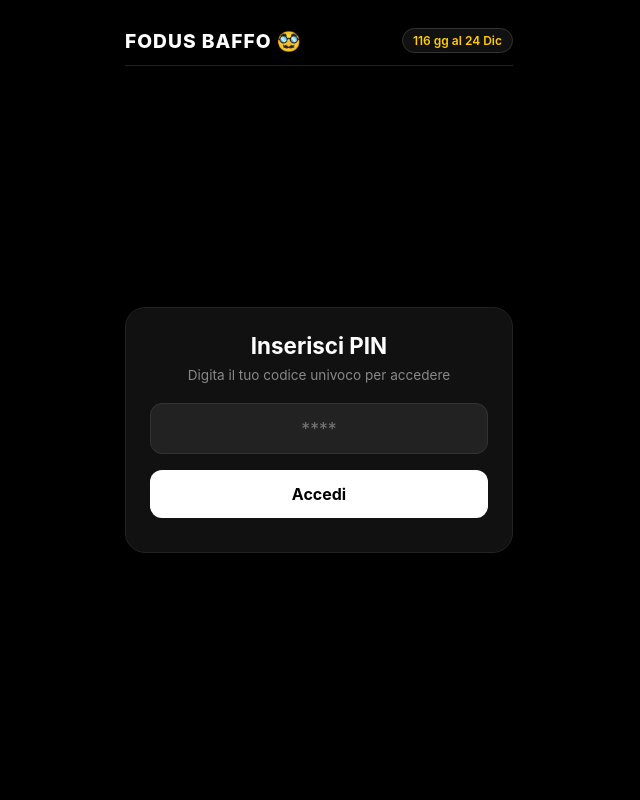
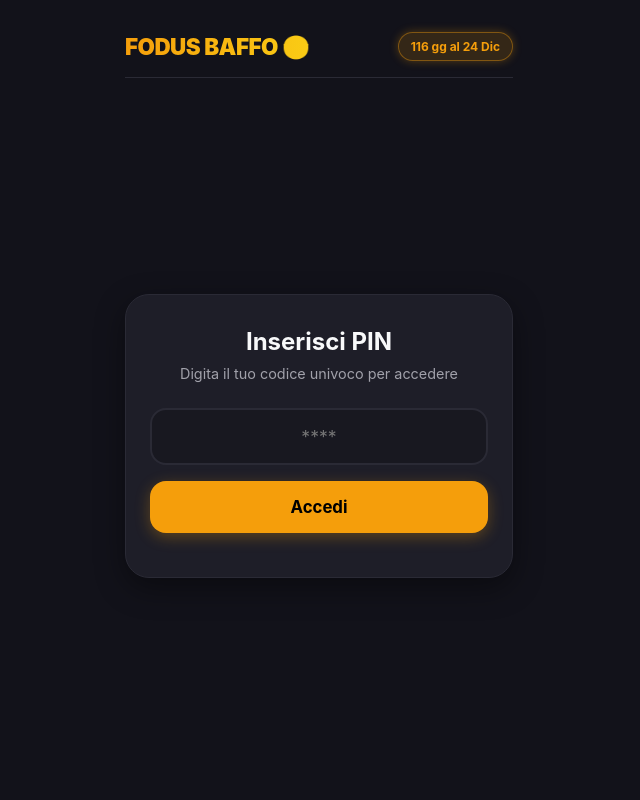
Before and after one commit to Stefanino00/fodus-baffo, a Flask app: page / in a window 1280 px wide. Shown: the whole page, without its empty margins (321-961 px from the left). Run offline with Flask 3, Linux system fonts and the light colour scheme.

Commit message:
Refactor CSS with variables and style enhancements
Refactor CSS to use CSS variables for colors and improve styles.

```diff
--- a/static/css/style.css
+++ b/static/css/style.css
@@ -1,3 +1,14 @@
+:root {
+    --bg-color: #12121a; /* Blu notte molto scuro, meno cupo del nero puro */
+    --card-bg: #1e1e28;
+    --accent: #f59e0b; /* Amber 500 */
+    --accent-hover: #d97706;
+    --accent-glow: rgba(245, 158, 11, 0.3);
+    --text-main: #f8f9fa;
+    --text-muted: #a1a1aa;
+    --border-color: #2a2a35;
+}
+
 * {
     box-sizing: border-box;
     margin: 0;
@@ -7,8 +18,8 @@
 }
 
 body {
-    background-color: #000000;
-    color: #ffffff;
+    background-color: var(--bg-color);
+    color: var(--text-main);
     display: flex;
     justify-content: center;
     align-items: center;
@@ -29,24 +40,30 @@ body {
     display: flex;
     justify-content: space-between;
     align-items: center;
-    padding: 12px 0;
-    border-bottom: 1px solid #222;
+    padding: 16px 0;
+    border-bottom: 1px solid var(--border-color);
+    margin-bottom: 10px;
 }
 
 .app-header h1 {
-    font-size: 1.2rem;
-    font-weight: 800;
-    letter-spacing: 1px;
+    font-size: 1.4rem;
+    font-weight: 900;
+    letter-spacing: -0.5px;
+    /* Gradiente sul testo per un tocco premium */
+    background: linear-gradient(90deg, #f59e0b, #facc15);
+    -webkit-background-clip: text;
+    -webkit-text-fill-color: transparent;
 }
 
 .countdown-badge {
-    background: #111;
-    border: 1px solid #333;
-    padding: 4px 10px;
+    background: rgba(245, 158, 11, 0.15);
+    border: 1px solid rgba(245, 158, 11, 0.4);
+    padding: 6px 12px;
     border-radius: 20px;
     font-size: 0.75rem;
-    font-weight: 600;
-    color: #ffcc00;
+    font-weight: 700;
+    color: var(--accent);
+    box-shadow: 0 0 10px var(--accent-glow);
 }
 
 .view {
@@ -56,7 +73,12 @@ body {
     justify-content: center;
     align-items: center;
     width: 100%;
-    padding-top: 10px;
+    animation: fadeIn 0.4s ease-out forwards;
+}
+
+@keyframes fadeIn {
+    from { opacity: 0; transform: translateY(10px); }
+    to { opacity: 1; transform: translateY(0); }
 }
 
 .view.active {
@@ -64,63 +86,92 @@ body {
 }
 
 .card {
-    background: #111;
-    border: 1px solid #222;
-    padding: 24px;
-    border-radius: 20px;
+    background: var(--card-bg);
+    border: 1px solid var(--border-color);
+    padding: 32px 24px;
+    border-radius: 24px;
     width: 100%;
     text-align: center;
+    box-shadow: 0 10px 30px rgba(0, 0, 0, 0.4);
 }
 
 .card h2 {
-    font-size: 1.4rem;
+    font-size: 1.5rem;
     margin-bottom: 8px;
+    color: var(--text-main);
 }
 
 .subtitle {
-    color: #888;
-    font-size: 0.85rem;
-    margin-bottom: 20px;
+    color: var(--text-muted);
+    font-size: 0.9rem;
+    margin-bottom: 24px;
+    line-height: 1.4;
 }
 
 input {
     width: 100%;
-    padding: 14px;
-    background: #222;
-    border: 1px solid #333;
-    color: #fff;
-    border-radius: 12px;
+    padding: 16px;
+    background: rgba(0, 0, 0, 0.2);
+    border: 2px solid var(--border-color);
+    color: var(--text-main);
+    border-radius: 16px;
     font-size: 1.1rem;
     text-align: center;
     margin-bottom: 16px;
     outline: none;
+    transition: all 0.3s ease;
+}
+
+input:focus {
+    border-color: var(--accent);
+    box-shadow: 0 0 0 4px var(--accent-glow);
 }
 
 .btn-primary, .btn-secondary, .btn-admin {
     width: 100%;
-    padding: 14px;
-    border-radius: 12px;
+    padding: 16px;
+    border-radius: 16px;
     border: none;
     font-weight: 700;
-    font-size: 1rem;
+    font-size: 1.05rem;
     cursor: pointer;
+    transition: all 0.2s ease;
 }
 
-.btn-primary { background: #ffffff; color: #000000; }
-.btn-secondary { background: #222222; color: #ffffff; border: 1px solid #444; }
-.btn-admin { background: #ff3b30; color: #ffffff; margin-top: 10px; }
+.btn-primary {
+    background: var(--accent);
+    color: #000;
+    box-shadow: 0 4px 15px var(--accent-glow);
+}
+.btn-primary:active { transform: scale(0.97); background: var(--accent-hover); }
 
-.error-msg { color: #ff453a; font-size: 0.85rem; margin-top: 10px; }
+.btn-secondary {
+    background: transparent;
+    color: var(--text-main);
+    border: 2px solid var(--border-color);
+}
+.btn-secondary:active { background: rgba(255, 255, 255, 0.05); transform: scale(0.97); }
+
+.btn-admin {
+    background: rgba(239, 68, 68, 0.1);
+    color: #ef4444;
+    border: 1px solid rgba(239, 68, 68, 0.3);
+    margin-top: 16px;
+}
+
+.error-msg { color: #ef4444; font-size: 0.9rem; margin-top: 12px; font-weight: 500; }
 .hidden { display: none !important; }
 
-/* CAMERA STYLES (9:16 Aspect Ratio) */
+/* CAMERA STYLES (9:16) */
 .camera-wrapper {
     position: relative;
     width: 100%;
     aspect-ratio: 9/16;
-    background: #111;
-    border-radius: 20px;
+    background: #000;
+    border-radius: 24px;
     overflow: hidden;
+    box-shadow: 0 10px 30px rgba(0, 0, 0, 0.5);
+    border: 1px solid var(--border-color);
 }
 
 #camera-stream, #camera-canvas {
```
Also changed, not shown: other parts of static/css/style.css (+58 -24 lines).
